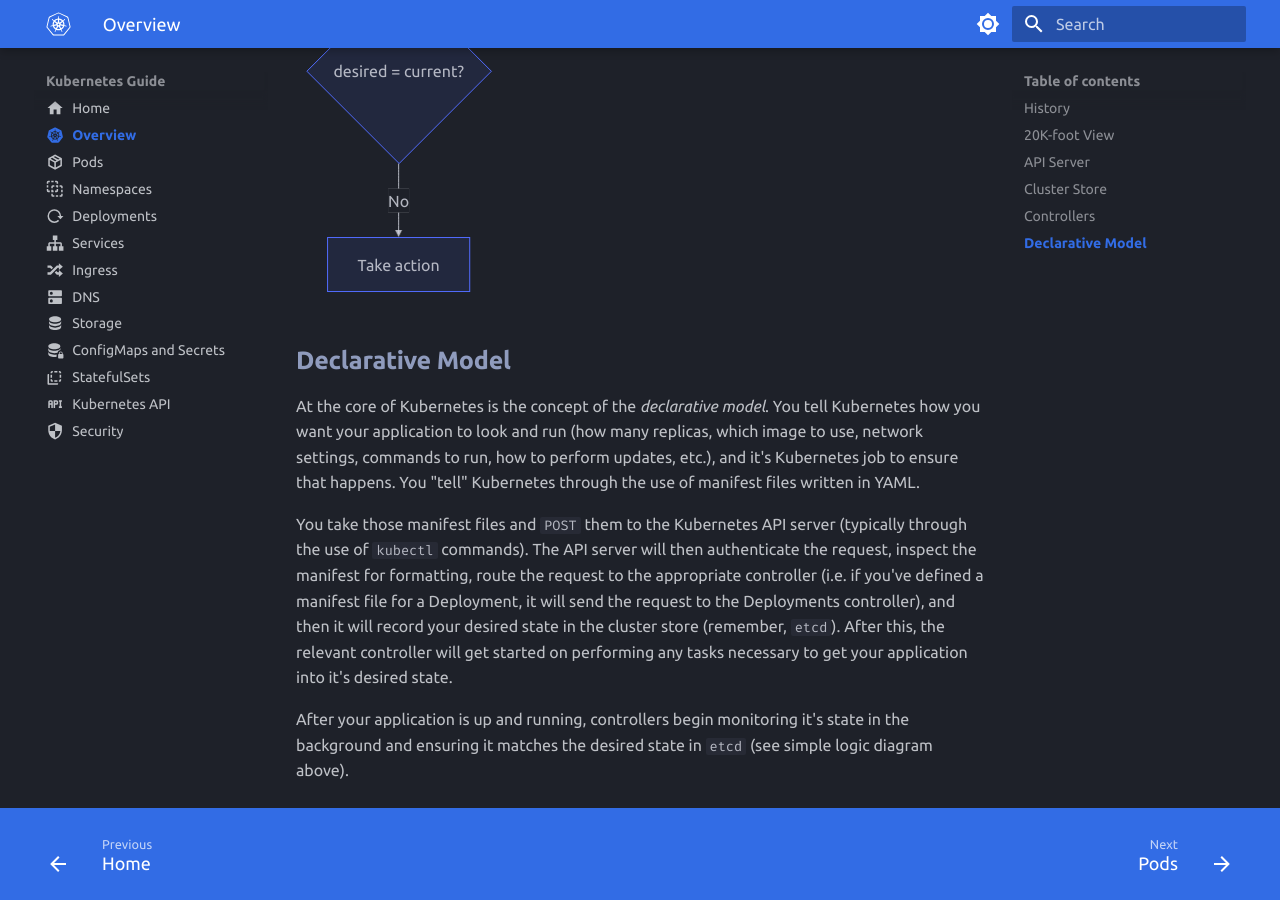
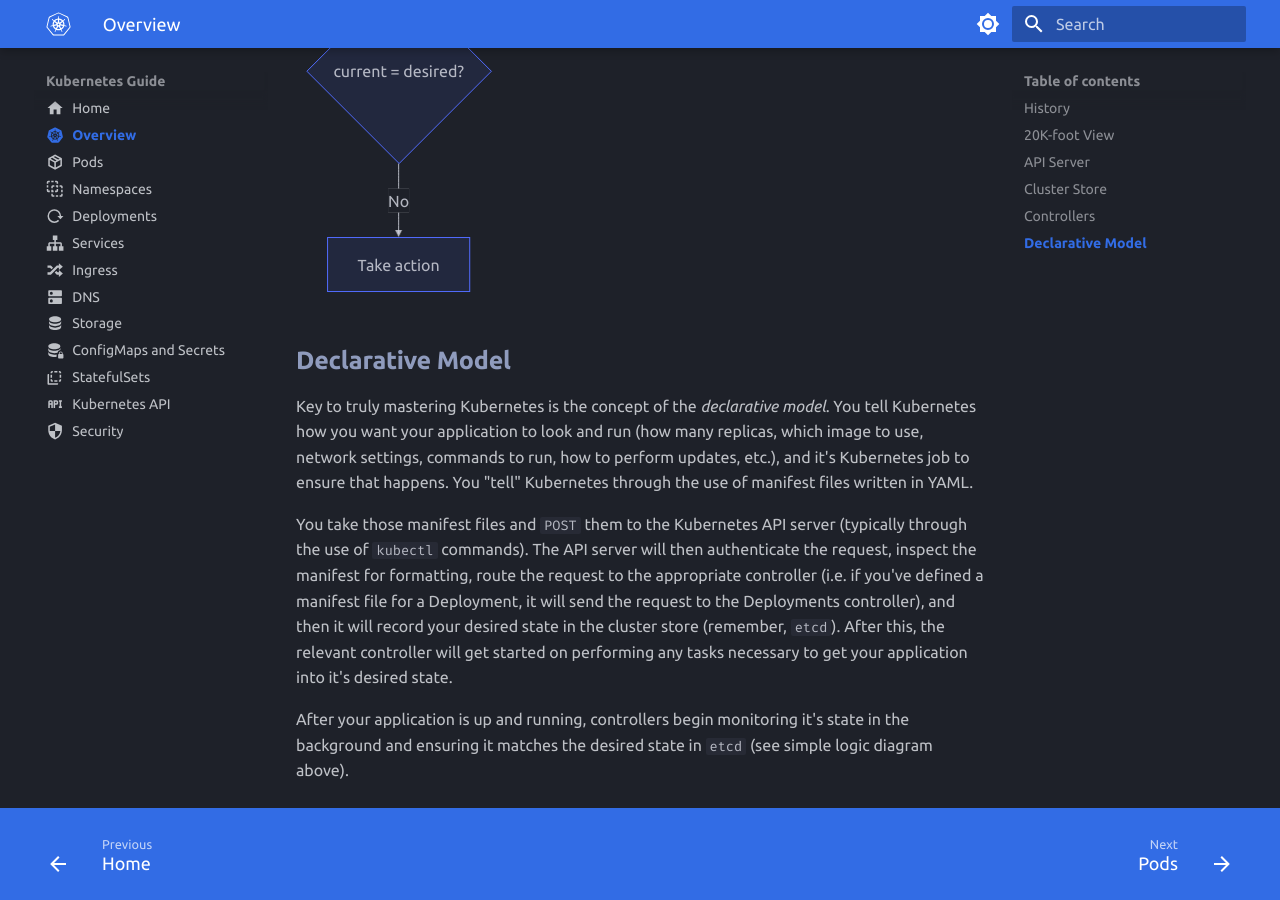
Before and after one commit to Braundo/kubernetes-guide, an MkDocs documentation site: the page built from docs/overview.md, in a window 1280 px wide and 900 px high, scrolled down 1745 px. Built offline with MkDocs 1.6.1 and Material for MkDocs 9.7.7, drawn with Linux system fonts in a browser that asks for light colours.

Commit message:
Update overview.md

````diff
--- a/docs/overview.md
+++ b/docs/overview.md
@@ -30,13 +30,13 @@
 ``` mermaid
 flowchart TD
     A(Obtain desired state) --> B(Observe current state)
-    B --> C{desired = current?}
+    B --> C{current = desired?}
     C -->|Yes| B
     C -->|No| E[Take action]
 ```
 
 ## Declarative Model
-At the core of Kubernetes is the concept of the *declarative model*. You tell Kubernetes how you want your application to look and run (how many replicas, which image to use, network settings, commands to run, how to perform updates, etc.), and it's Kubernetes job to ensure that happens. You "tell" Kubernetes through the use of manifest files written in YAML.
+Key to truly mastering Kubernetes is the concept of the *declarative model*. You tell Kubernetes how you want your application to look and run (how many replicas, which image to use, network settings, commands to run, how to perform updates, etc.), and it's Kubernetes job to ensure that happens. You "tell" Kubernetes through the use of manifest files written in YAML.
 
 You take those manifest files and `POST` them to the Kubernetes API server (typically through the use of `kubectl` commands). The API server will then authenticate the request, inspect the manifest for formatting, route the request to the appropriate controller (i.e. if you've defined a manifest file for a Deployment, it will send the request to the Deployments controller), and then it will record your desired state in the cluster store (remember, `etcd`). After this, the relevant controller will get started on performing any tasks necessary to get your application into it's desired state.
 
````
